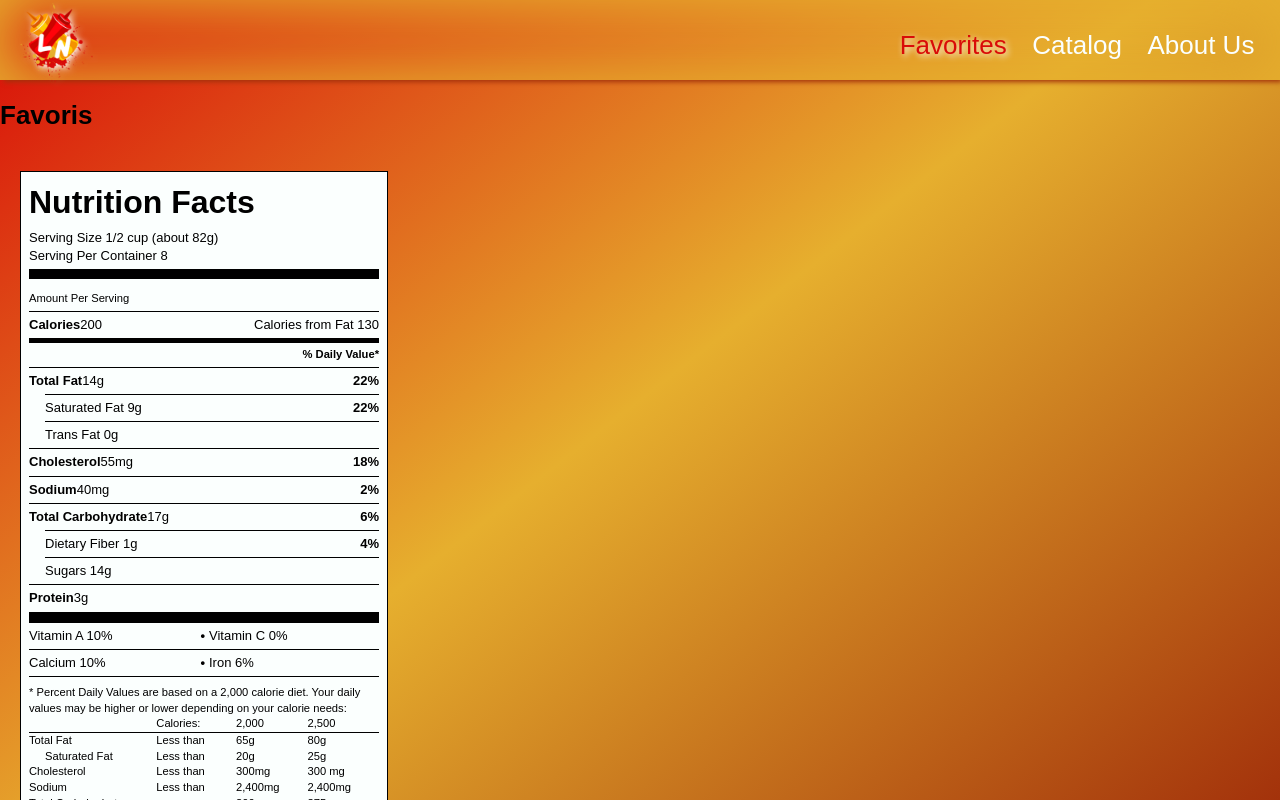
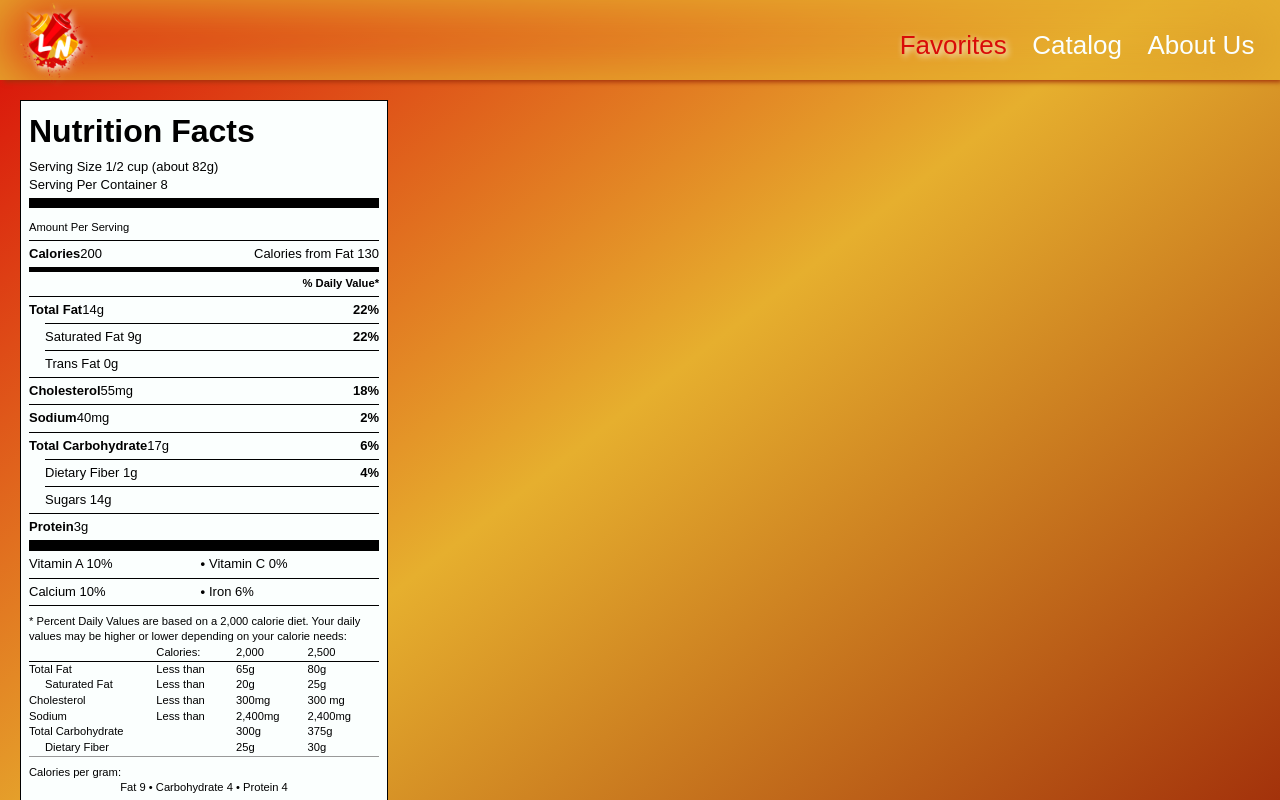
Before and after one commit to WildCodeSchool/paris-0921-p2-groupe6, a React (Vite) app: page /Favorites in a window 1280 px wide. Shown: the top 800 px of the page. Built offline with nearby package versions, Linux system fonts and the light colour scheme; a web font is replaced by a local one.

Commit message:
fixed error for review

```diff
--- a/src/Favorites.jsx
+++ b/src/Favorites.jsx
@@ -5,7 +5,6 @@ import NutritionLabel from './Components/nutrition-label';
 function Favorites() {
   return (
     <main>
-      <h1>Favoris</h1>
       <NutritionLabel />
     </main>
   );
```
